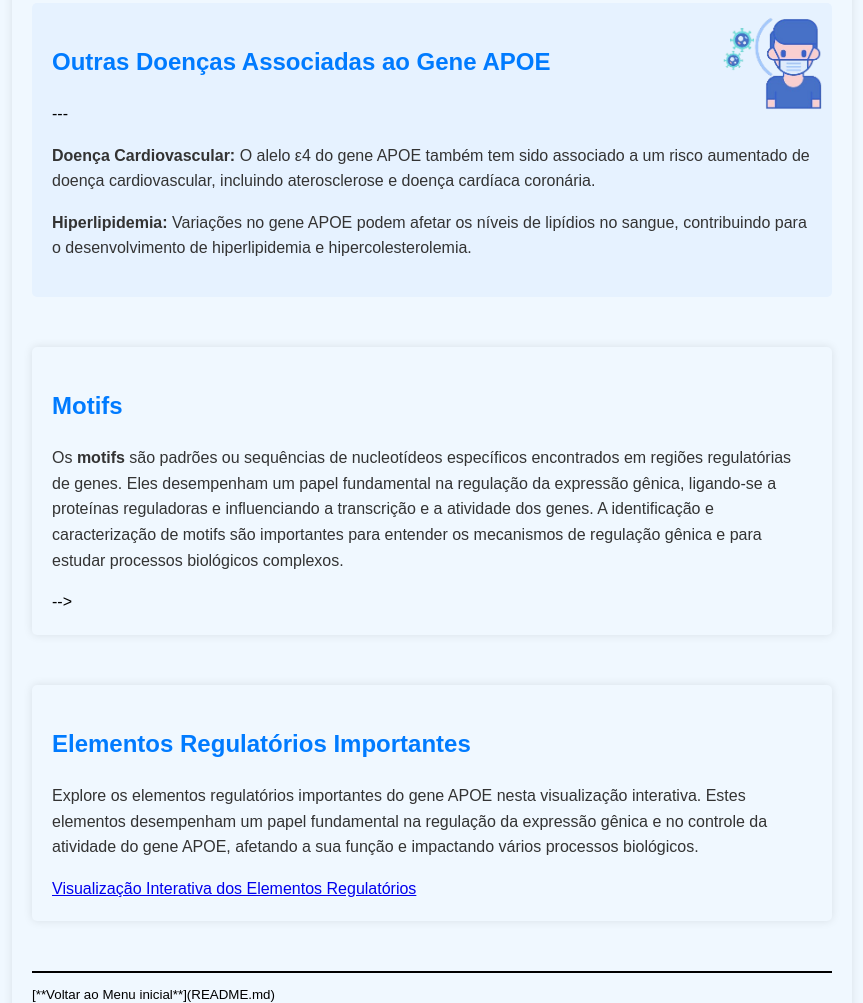
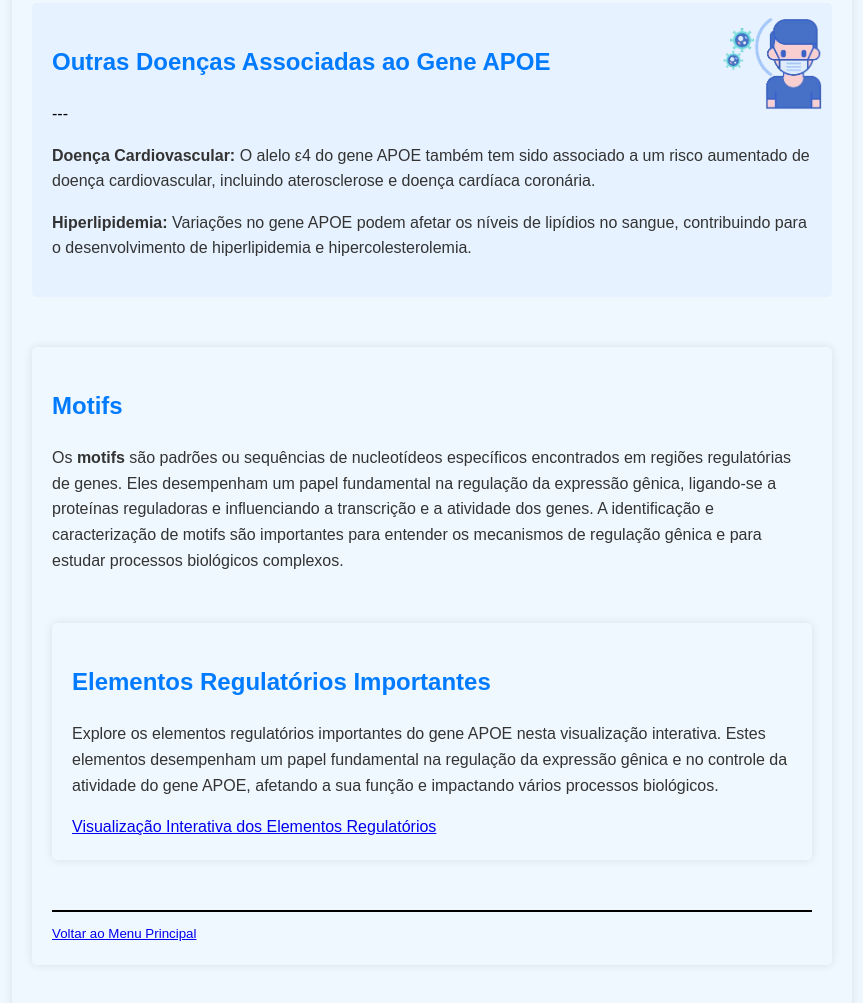
Before and after one commit to up202304593/Trabalho-Bioinform-tica, a plain HTML site: page etapa1.html in a window 1280 px wide. Shown: the part 1797-2800 px from the top of the page, without its empty margins (208-1071 px from the left). Drawn offline with Linux system fonts and the light colour scheme.

Commit message:
Update etapa1.html
voltar ao menu e tirar a imagem mottifs

```diff
--- a/etapa1.html
+++ b/etapa1.html
@@ -124,8 +124,6 @@
 <div class="container">
   <h2>Motifs</h2>
   <p>Os <b>motifs</b> são padrões ou sequências de nucleotídeos específicos encontrados em regiões regulatórias de genes. Eles desempenham um papel fundamental na regulação da expressão gênica, ligando-se a proteínas reguladoras e influenciando a transcrição e a atividade dos genes. A identificação e caracterização de motifs são importantes para entender os mecanismos de regulação gênica e para estudar processos biológicos complexos.</p>
- <!--> <img src="imagens/motifs.png" alt="Imagem de motifs" style="width: 90%; display: block; margin: 200px auto 0;">-->
-</div>
 
 <div class="container">
   <h2>Elementos Regulatórios Importantes</h2>
@@ -134,6 +132,6 @@
 </div>
 <hr style="border: 1px solid black">
 
-<small>[**Voltar ao Menu inicial**](README.md)</small>
+<small><a href="index.html">Voltar ao Menu Principal</a></small>
 </body>
 </html>
```
